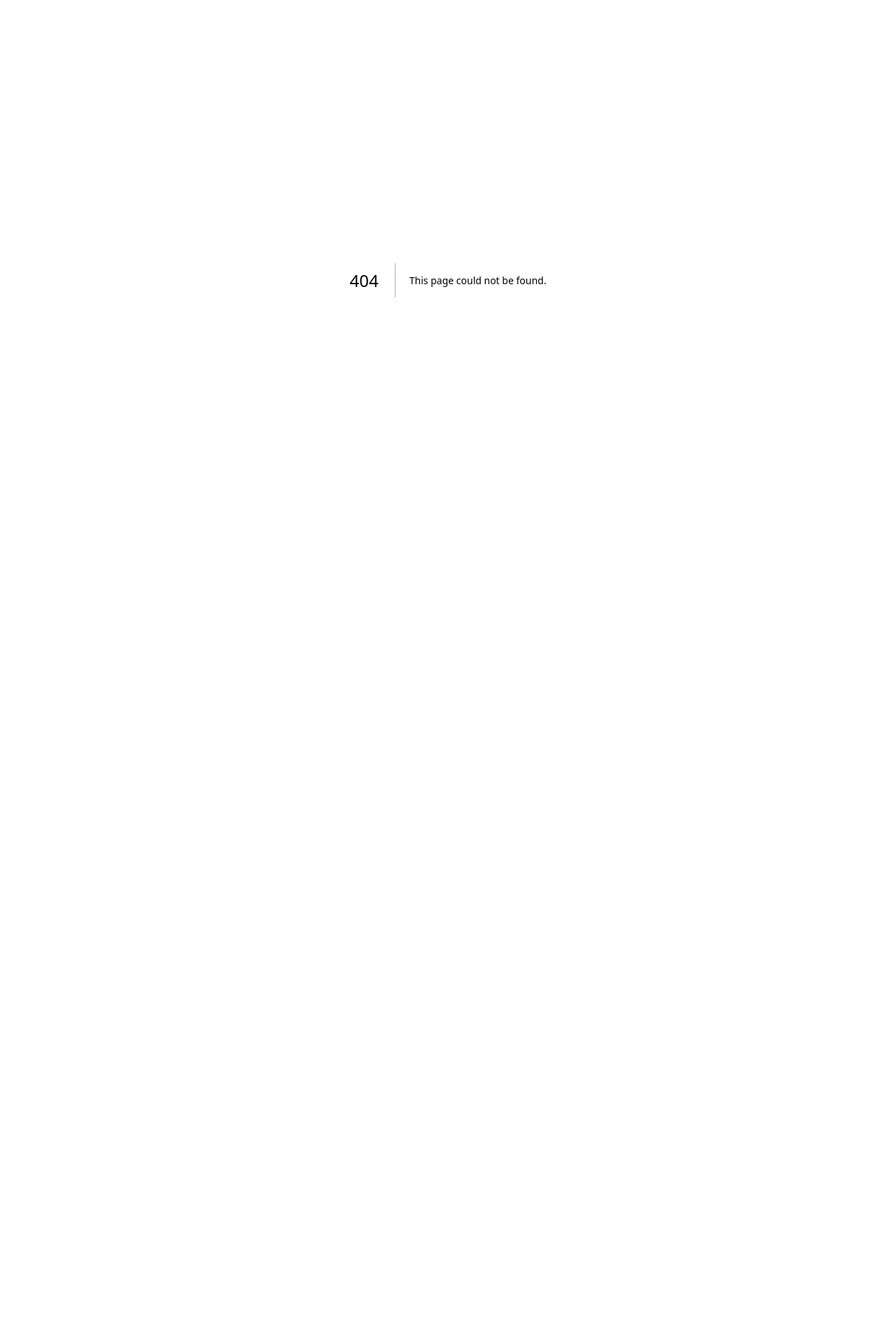
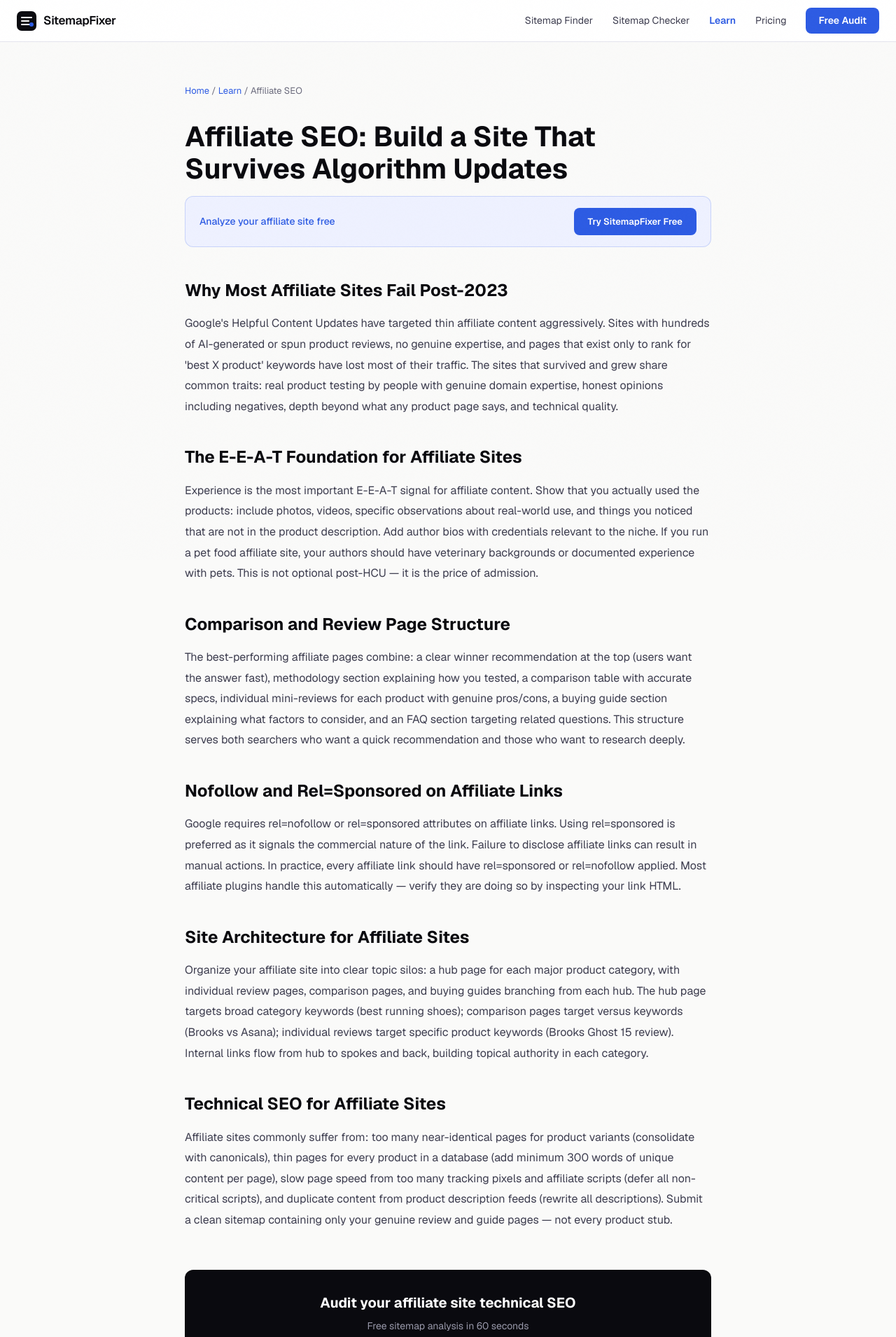
Before and after one commit to Watermelon-Coctail-Bar/sitemap-fixer, a Next.js app: page /learn/affiliate-seo in a window 1280 px wide. Before the commit this address had no page. Shown: the top 1910 px of the page at 70% size. Before the commit the page ends 800 px from the top, so only its background shows below. Built offline with nearby package versions, Linux system fonts and the light colour scheme.

Commit message:
Create page.tsx

```diff
--- /dev/null
+++ b/src/app/learn/affiliate-seo/page.tsx
@@ -0,0 +1,43 @@
+import type { Metadata } from 'next';
+export const metadata: Metadata = {
+  title: 'Affiliate SEO: How to Build a High-Ranking Affiliate Site | SitemapFixer',
+  description: "Affiliate SEO requires E-E-A-T, honest reviews, and technical quality. Here is how to build an affiliate site that survives algorithm updates and ranks long-term.",
+  alternates: { canonical: 'https://sitemapfixer.com/learn/affiliate-seo' },
+};
+const sections = [
+  { h: "Why Most Affiliate Sites Fail Post-2023", d: "Google's Helpful Content Updates have targeted thin affiliate content aggressively. Sites with hundreds of AI-generated or spun product reviews, no genuine expertise, and pages that exist only to rank for 'best X product' keywords have lost most of their traffic. The sites that survived and grew share common traits: real product testing by people with genuine domain expertise, honest opinions including negatives, depth beyond what any product page says, and technical quality." },
+  { h: "The E-E-A-T Foundation for Affiliate Sites", d: "Experience is the most important E-E-A-T signal for affiliate content. Show that you actually used the products: include photos, videos, specific observations about real-world use, and things you noticed that are not in the product description. Add author bios with credentials relevant to the niche. If you run a pet food affiliate site, your authors should have veterinary backgrounds or documented experience with pets. This is not optional post-HCU — it is the price of admission." },
+  { h: "Comparison and Review Page Structure", d: "The best-performing affiliate pages combine: a clear winner recommendation at the top (users want the answer fast), methodology section explaining how you tested, a comparison table with accurate specs, individual mini-reviews for each product with genuine pros/cons, a buying guide section explaining what factors to consider, and an FAQ section targeting related questions. This structure serves both searchers who want a quick recommendation and those who want to research deeply." },
+  { h: "Nofollow and Rel=Sponsored on Affiliate Links", d: "Google requires rel=nofollow or rel=sponsored attributes on affiliate links. Using rel=sponsored is preferred as it signals the commercial nature of the link. Failure to disclose affiliate links can result in manual actions. In practice, every affiliate link should have rel=sponsored or rel=nofollow applied. Most affiliate plugins handle this automatically — verify they are doing so by inspecting your link HTML." },
+  { h: "Site Architecture for Affiliate Sites", d: "Organize your affiliate site into clear topic silos: a hub page for each major product category, with individual review pages, comparison pages, and buying guides branching from each hub. The hub page targets broad category keywords (best running shoes); comparison pages target versus keywords (Brooks vs Asana); individual reviews target specific product keywords (Brooks Ghost 15 review). Internal links flow from hub to spokes and back, building topical authority in each category." },
+  { h: "Technical SEO for Affiliate Sites", d: "Affiliate sites commonly suffer from: too many near-identical pages for product variants (consolidate with canonicals), thin pages for every product in a database (add minimum 300 words of unique content per page), slow page speed from too many tracking pixels and affiliate scripts (defer all non-critical scripts), and duplicate content from product description feeds (rewrite all descriptions). Submit a clean sitemap containing only your genuine review and guide pages — not every product stub." },
+];
+export default function Page() {
+  return (
+    <div style={{ maxWidth: 800, margin: '0 auto', padding: '60px 24px' }}>
+      <nav style={{ fontSize: 13, color: '#6b6b7d', marginBottom: 32 }}>
+        <a href="/" style={{ color: '#2d5be3', textDecoration: 'none' }}>Home</a>{' / '}
+        <a href="/learn" style={{ color: '#2d5be3', textDecoration: 'none' }}>Learn</a>{' / '}
+        <span>Affiliate SEO</span>
+      </nav>
+      <h1 style={{ fontSize: 40, fontWeight: 700, color: '#0a0a0f', marginBottom: 16, lineHeight: 1.15 }}>Affiliate SEO: Build a Site That Survives Algorithm Updates</h1>
+      <div style={{ background: '#eef1ff', border: '1px solid rgba(45,91,227,0.2)', borderRadius: 12, padding: '16px 20px', marginBottom: 40, display: 'flex', alignItems: 'center', justifyContent: 'space-between', gap: 16 }}>
+        <span style={{ fontSize: 14, color: '#2d5be3', fontWeight: 500 }}>Analyze your affiliate site free</span>
+        <a href="/" style={{ background: '#2d5be3', color: 'white', padding: '10px 20px', borderRadius: 8, textDecoration: 'none', fontWeight: 600, fontSize: 13 }}>Try SitemapFixer Free</a>
+      </div>
+      <div style={{ fontSize: 16, color: '#3d3d4f', lineHeight: 1.85 }}>
+        {sections.map(({ h, d }) => (
+          <div key={h} style={{ marginBottom: 36 }}>
+            <h2 style={{ fontSize: 24, fontWeight: 700, color: '#0a0a0f', marginBottom: 10 }}>{h}</h2>
+            <p style={{ margin: 0 }}>{d}</p>
+          </div>
+        ))}
+      </div>
+      <div style={{ background: '#0a0a0f', borderRadius: 12, padding: '32px', textAlign: 'center', marginTop: 56 }}>
+        <div style={{ fontSize: 20, fontWeight: 700, color: 'white', marginBottom: 8 }}>Audit your affiliate site technical SEO</div>
+        <div style={{ color: '#9999aa', marginBottom: 20, fontSize: 14 }}>Free sitemap analysis in 60 seconds</div>
+        <a href="/" style={{ background: 'white', color: '#0a0a0f', padding: '14px 28px', borderRadius: 8, textDecoration: 'none', fontWeight: 700 }}>Analyze My Site Free</a>
+      </div>
+    </div>
+  );
+}
```
